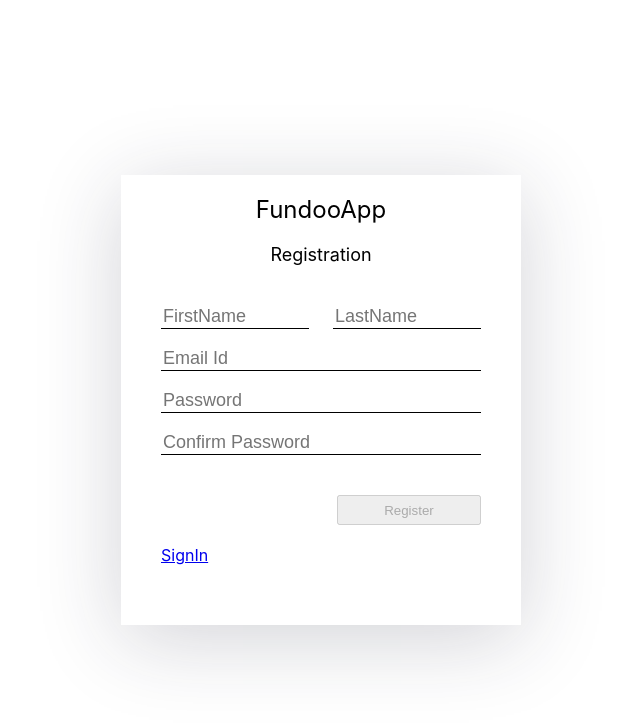
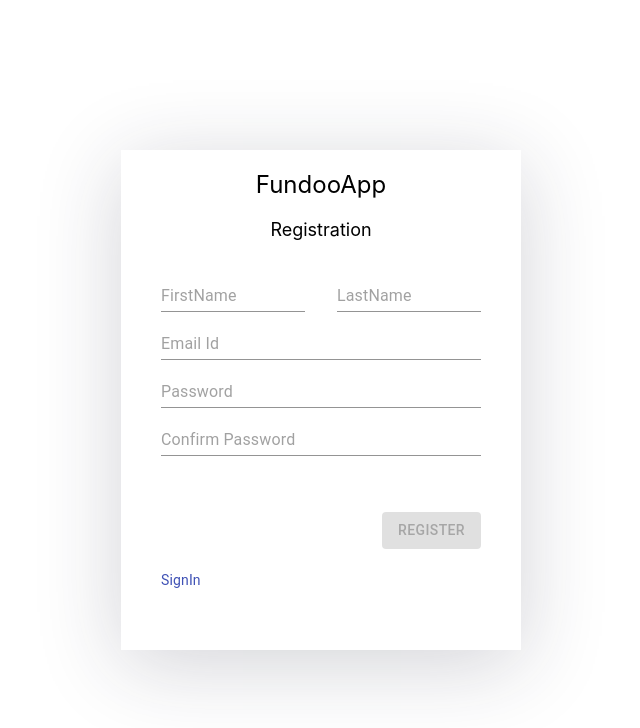
Before and after one commit to saurabhgavali23/FundooApp-ReactJs, a React (Create React App) app: page /registration in a window 1280 px wide. Shown: the top 728 px of the page, without its empty margins (319-959 px from the left). Built offline with nearby package versions, Linux system fonts and the light colour scheme; no server answers.

Commit message:
[Saurabh] Refactor: Registration page css

```diff
--- a/src/login/Login.js
+++ b/src/login/Login.js
@@ -68,7 +68,7 @@ const Login = ({openSnackBar}) => {
 
   return (
     <div className="container">
-      <div className="formDiv">
+      <div className="formDivLogin">
         <div className="fundooTitle">FundooApp</div>
         <div className="signInTitle">SignIn</div>
           <div className="inputDiv1">
--- a/src/login/loginCss.css
+++ b/src/login/loginCss.css
@@ -6,7 +6,7 @@
     width: 100vw;
     height: 100vh;
 }
-.formDiv{
+.formDivLogin{
     width: 400px;
     height: 400px;
     margin: auto;
--- a/src/registration/Registration.js
+++ b/src/registration/Registration.js
@@ -1,3 +1,4 @@
+import { Button, Grid, Link, TextField } from '@material-ui/core';
 import React, { useState } from 'react'
 import { useHistory } from 'react-router-dom';
 import "../registration/registerCss.css";
@@ -8,13 +9,10 @@ const Registration = ({openSnackBar}) => {
   const [password, setPassword] = useState();
   const [emailError, setEmailError] = useState(false);
   const [passwordError, setPasswordError] = useState(false);
-  const [emailText, setEmailText] = useState("");
-  const [passwordText, setPasswordText] = useState("");
   const [firstName, setFirstName] = useState("")
   const [lastName, setLastName] = useState("")
   const [confirmPassword, setConfirmPassword] = useState()
   const [confirmPasswordError, setConfirmPasswordError] = useState(false)
-  const [confirmPasswordText, setConfirmPasswordText] = useState('')
   const [isEnabled, setIsEnabled] = useState(false)
   const history = useHistory();
 
@@ -22,10 +20,8 @@ const Registration = ({openSnackBar}) => {
     const regexp3 = /^[a-zA-Z]+[.+-]?[a-zA-Z0-9]+[@][a-zA-Z]{3,}[.][a-z]{2,4}[.]?[a-zA-Z]*[.,]?$/;
     if (!regexp3.test(email)) {
       setEmailError(true);
-      setEmailText("Invalid Email Id");
     } else {
       setEmailError(false);
-      setEmailError("");
     }
   };
 
@@ -33,7 +29,6 @@ const Registration = ({openSnackBar}) => {
     var passReg = /^(?=.*[0-9])(?=.*[a-z])(?=.*[A-Z])(?=.*[@#$%^&+=])(?=\S+$).{8,}$/;
     if (!passReg.test(password)) {
       setPasswordError(true);
-      setPasswordText("Invalid Password");
     } else {
       setPasswordError(false);
     }
@@ -43,12 +38,9 @@ const Registration = ({openSnackBar}) => {
       if(confirmPassword!==password){
         setIsEnabled(false)
         setConfirmPasswordError(true)
-        setConfirmPasswordText("Password dose not match")
       }else{
           setIsEnabled(true)
           setConfirmPasswordError(false)
-          setConfirmPasswordText('')
-
       }
   }
 
@@ -84,55 +76,62 @@ const Registration = ({openSnackBar}) => {
         <div className="signInTitle">Registration</div>
           <div className="inputDiv">
          <div className="firstAndLastNameContainer">
-         <input
-            className="firstAndLastName"
+          <TextField
+              className="firstAndLastName"
               placeholder="FirstName"
               onChange={(e) => setFirstName(e.target.value)}
               required
             />
-             <input
-             className="firstAndLastName"
+          <TextField
+              className="firstAndLastName"
               placeholder="LastName"
               onChange={(e) => setLastName(e.target.value)}
               required
-            />
+          />
          </div>
-            <input
+            <TextField
               placeholder="Email Id"
-              className="input"
+              style={{marginBottom: '5%'}}
               onBlur={validateEmailAddress}
               onChange={(e) => setEmail(e.target.value)}
               required
+              error={emailError}
+              helperText={emailError?'Invalid Email':null}
             />
-            {emailError ? <div className="inputError">{emailText}</div> : null}
-            <input
+            <TextField
               type="password"
               placeholder="Password"
-              className="input"
+              style={{marginBottom: '5%'}}
               onBlur={passwordValidation}
               onChange={(e) => setPassword(e.target.value)}
               required
+              error={passwordError}
+              helperText={passwordError?'Invalid Password':null}
             />
-            {passwordError ? <div className="inputError">{passwordText}</div> : null}
-            <input
+            <TextField
               type="password"
               placeholder="Confirm Password"
-              className="input"
+              style={{marginBottom: '5%'}}
               onBlur={confirmPasswordValidation}
               onChange={(e) => setConfirmPassword(e.target.value)}
               required
+              error={confirmPasswordError}
+              helperText={confirmPasswordError?'Password Mismatch':null}
             />
-            {confirmPasswordError ? <div className="inputError">{confirmPasswordText}</div> : null}
           </div>
           <div className="buttonDiv">
-            <input type="submit" value="Register" className="button"
+            <Button variant="contained" color='primary'
             disabled={isEnabled?false:true}
               onClick={handleData}
-            />
+            >Register</Button>
           </div>
-          <div className="anchor">
-            <a href="/login">SignIn</a>
-          </div>
+          <Grid container className="loginAnchor">
+            <Grid item xs >
+                <Link href="/login" variant="body2">
+                    SignIn
+                </Link>
+            </Grid>
+          </Grid>
       </div>
     </div>
   );
--- a/src/registration/registerCss.css
+++ b/src/registration/registerCss.css
@@ -8,7 +8,7 @@
 }
 .formDiv{
     width: 400px;
-    height: 450px;
+    height: 500px;
     margin: auto;
     box-shadow:  0px 14px 80px rgba(34, 35, 58, 0.2);
 }
@@ -16,7 +16,6 @@
     display: flex;
     flex-direction: column;
     margin: 10%;
-    height: 150px;
     justify-content: space-between;
 }
 .fundooTitle{
@@ -31,22 +30,13 @@
     margin-top: 5%;
     justify-content: center;
 }
-.input{
-    font-size: large;
-    border: 0;
-    outline: 0;
-    background: transparent;
-    border-bottom: 1px solid black;
-}
+
 .buttonDiv{
     display: flex;
     justify-content: flex-end;
     margin-right: 10%;
 }
-.button{
-    width: 40%;
-    height: 30px;
-}
+
 .inputError{
     font-size: 12px;
     color: red;
@@ -54,21 +44,15 @@
 .anchor{
     display: flex;
     margin-left: 10%;
-    height: 50px;
     margin-top: 5%;
     flex-direction: column;
-    justify-content: space-between;
 }
 .firstAndLastNameContainer{
     display: flex;
     flex-direction: row;
     justify-content: space-between;
+    margin-bottom: 5%;
 }
 .firstAndLastName{
     width: 45%;
-    font-size: large;
-    border: 0;
-    outline: 0;
-    background: transparent;
-    border-bottom: 1px solid black;
 }
```
